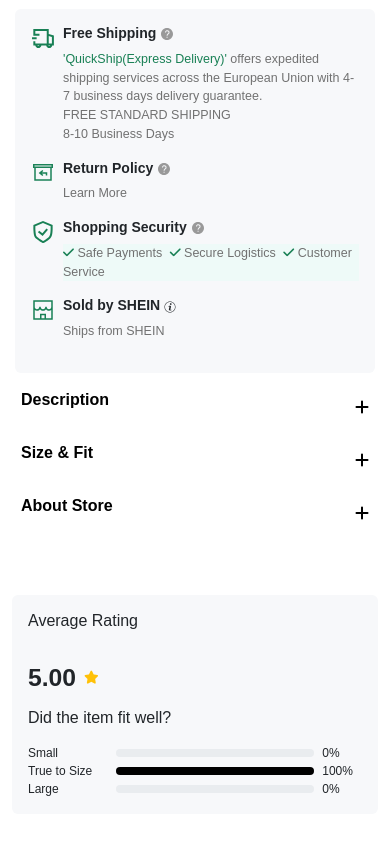
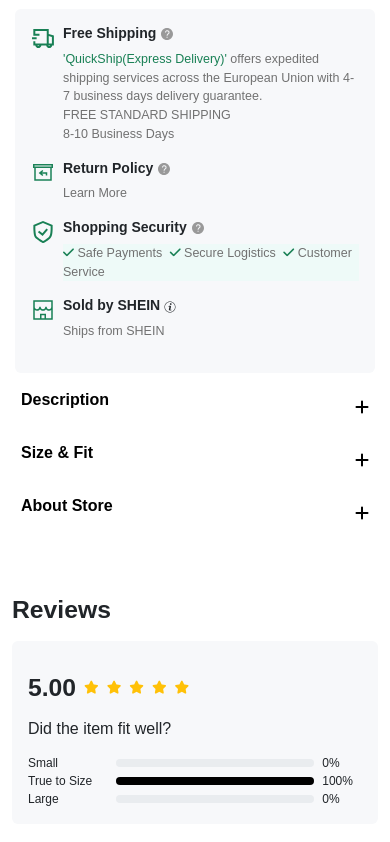
Before and after one commit to Its-gizmo47/SHIEN-Bootstrap, a plain HTML site: page index.html in a window 390 px wide. Shown: the part 891-1733 px from the top of the page. Drawn offline with Linux system fonts and the light colour scheme.

Commit message:
review secction added

```diff
--- a/index.html
+++ b/index.html
@@ -690,8 +690,8 @@
     <section id="review" class="py-5">
       <div class="container">
         <div class="row">
-          <div class="col-10 offset-1 d-none d-md-block">
-            <h2 class="fw-bold">Customer Reviews</h2>
+          <div class="col-md-10 offset-md-1">
+            <h2 class="fw-bold">Reviews</h2>
           </div>
         </div>
         <div class="row">
@@ -700,25 +700,17 @@
               <div class="card-body">
                 <div class="row">
                   <div class="col-md-4 col-lg-3">
-                    <h6>Average Rating</h6>
+                    <h6 class="d-none d-md-block">Average Rating</h6>
                     <div
                       style="font-size: 13px"
                       class="review-stars d-flex align-items-center gap-2"
                     >
                       <h2 class="d-inline-block fw-bold fs-2 mt-3">5.00</h2>
                       <i class="fa-solid fa-star text-warning"></i>
-                      <i
-                        class="fa-solid fa-star text-warning d-none d-md-inline-block"
-                      ></i>
-                      <i
-                        class="fa-solid fa-star text-warning d-none d-md-inline-block"
-                      ></i>
-                      <i
-                        class="fa-solid fa-star text-warning d-none d-md-inline-block"
-                      ></i>
-                      <i
-                        class="fa-solid fa-star text-warning d-none d-md-inline-block"
-                      ></i>
+                      <i class="fa-solid fa-star text-warning"></i>
+                      <i class="fa-solid fa-star text-warning"></i>
+                      <i class="fa-solid fa-star text-warning"></i>
+                      <i class="fa-solid fa-star text-warning"></i>
                     </div>
                   </div>
                   <div class="col-md-8">
```
